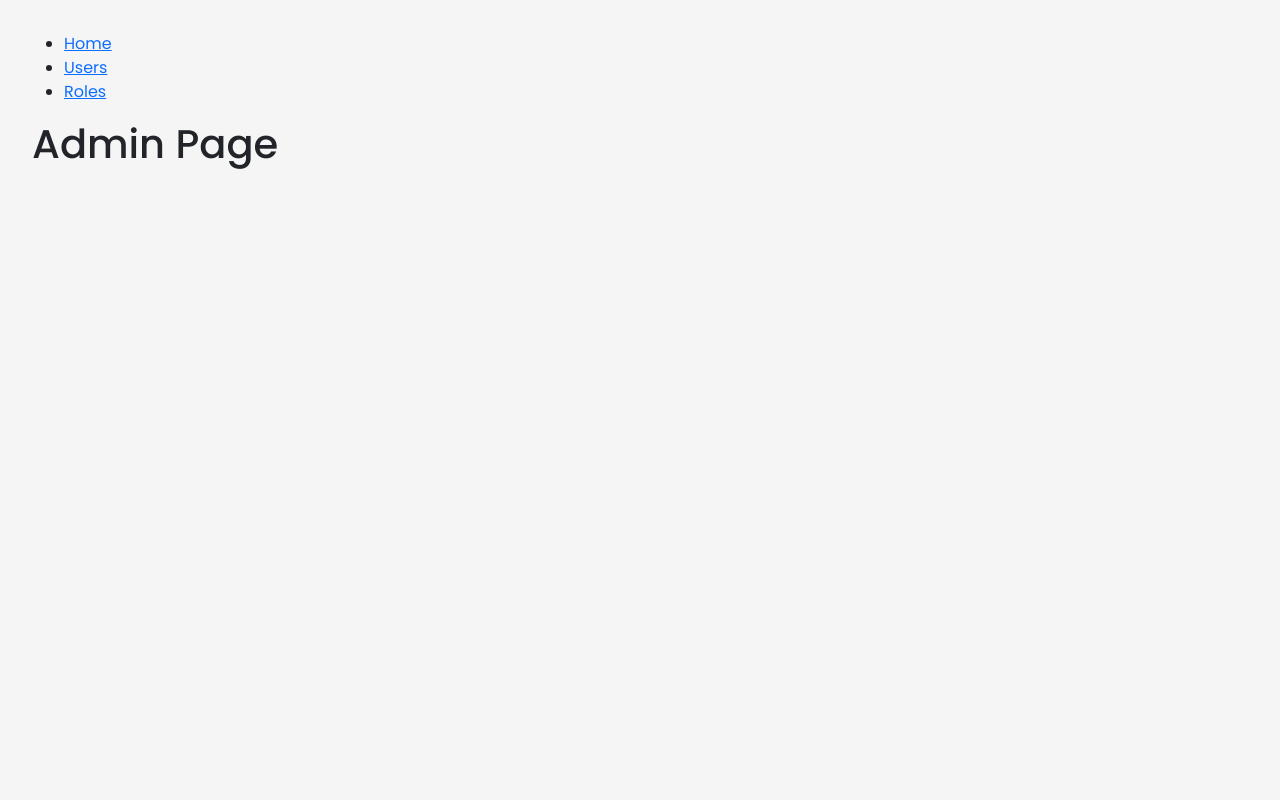
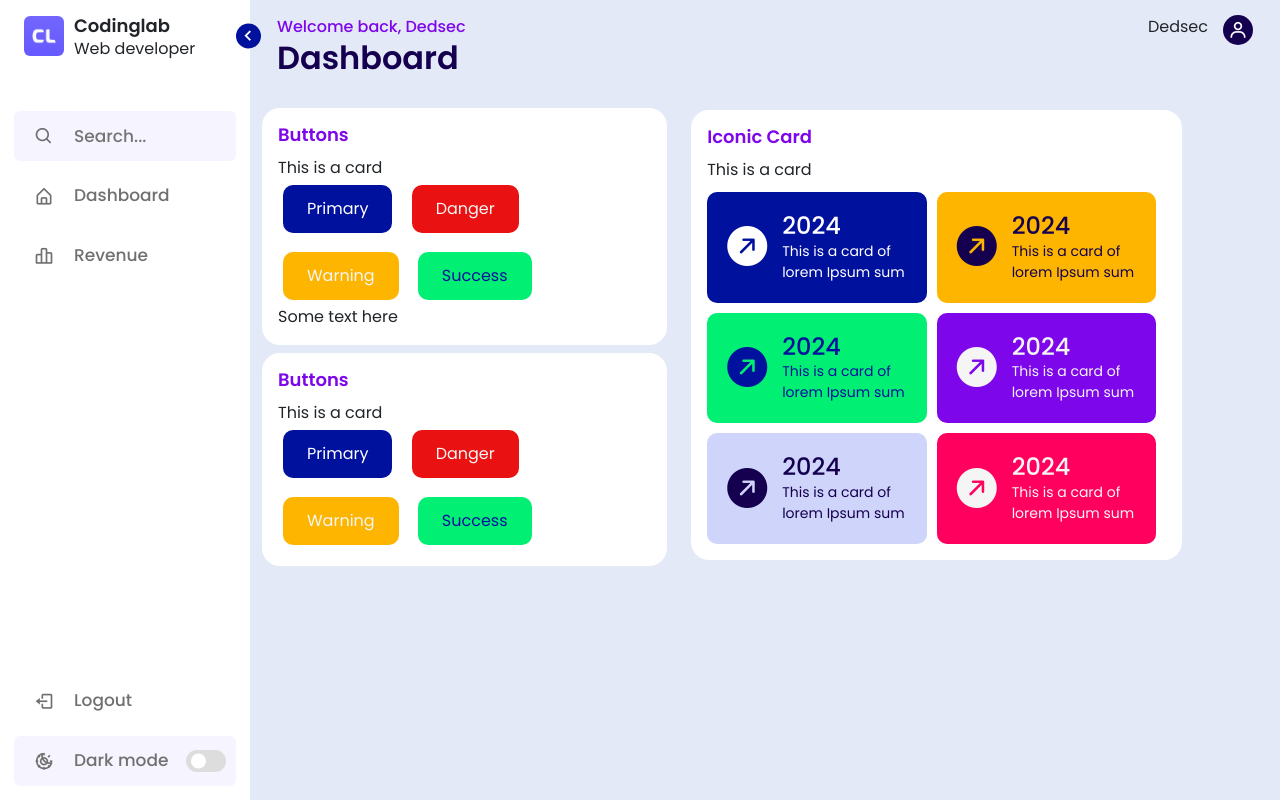
Before and after one commit to D3ds3c007/MPTC-Platform-Front, a Next.js app: page /dashboard/administrator in a window 1280 px wide. Built offline with nearby package versions, Linux system fonts and the light colour scheme.

Commit message:
update layout with sidebar

```diff
--- a/src/app/components/ui/SideBar/MSideBar.js
+++ b/src/app/components/ui/SideBar/MSideBar.js
@@ -3,10 +3,16 @@ import styles from './MSideBar.module.css';
 import Image from 'next/image';
 import logo from './logo.png';
 import { Container } from "react-bootstrap";
-import { useEffect } from 'react';
+import { usePathname } from 'next/navigation';
+import { Link } from 'next/link';
 
 
 export function MSideBar({children}) {
+
+    const path = usePathname();
+
+    const isAdministrator = path.startsWith('/dashboard/administrator');
+    const isProfessor = path.startsWith('/dashboard/professor');
 
 
   return (
@@ -36,6 +42,8 @@ export function MSideBar({children}) {
             </li>
 
             <ul className={styles["menu-links"]}>
+              {isAdministrator && (
+                <>
                   <li className={styles["nav-link"]}>
                     <a href="#">
                       <i className={`bx bx-home-alt ${styles.icon}`}></i>
@@ -49,15 +57,21 @@ export function MSideBar({children}) {
                       <span className={`${styles.text} ${styles["nav-text"]}`}>Revenue</span>
                     </a>
                   </li>
+                </>
+              )}
 
+              {isProfessor && (
+                <>
                   <li className={styles["nav-link"]}>
                     <a href="#">
                       <i className={`bx bx-bell ${styles.icon}`}></i>
                       <span className={`${styles.text} ${styles["nav-text"]}`}>Notifications</span>
                     </a>
                   </li>
+                </>
+              )}
 
-              <li className={styles["nav-link"]}>
+              {/* <li className={styles["nav-link"]}>
                 <a href="#">
                   <i className={`bx bx-pie-chart-alt ${styles.icon}`}></i>
                   <span className={`${styles.text} ${styles["nav-text"]}`}>Analytics</span>
@@ -76,7 +90,7 @@ export function MSideBar({children}) {
                   <i className={`bx bx-wallet ${styles.icon}`}></i>
                   <span className={`${styles.text} ${styles["nav-text"]}`}>Wallets</span>
                 </a>
-              </li>
+              </li> */}
             </ul>
           </div>
 
--- a/src/app/dashboard/administrator/page.js
+++ b/src/app/dashboard/administrator/page.js
@@ -1,8 +1,66 @@
+import { MButton } from "@/app/components/ui/Button/MButton";
+import { MCard } from "@/app/components/ui/Card/MCard";
+import { MIconicCard } from "@/app/components/ui/IconicCard/MIconicCard";
 export default function AdminPage()
 {
     return(
-        <div>
-            <h1>Admin Page</h1>
+        <div className="row">
+        <div className="col-md-5">
+          <MCard title="Buttons" >
+            <p>This is a card</p>
+            <div style={{
+              display: 'flex',
+              flexDirection: 'row',
+              flexWrap:'wrap',
+              gap: '1.2em',
+              padding: '5px'
+            }}>
+              <MButton variant="primary" bootstrapClass="btn-block">Primary</MButton>
+              <MButton variant="danger">Danger</MButton>
+              <MButton variant="warning">Warning</MButton>
+              <MButton variant="success">Success</MButton>
+
+            </div>
+
+            <p>Some text here</p>
+          </MCard>
+
+          <MCard title="Buttons" >
+            <p>This is a card</p>
+            <div style={{
+              display: 'flex',
+              flexDirection: 'row',
+              flexWrap:'wrap',
+              gap: '1.2em',
+              padding: '5px'
+            }}>
+              <MButton variant="primary" bootstrapClass="btn-block">Primary</MButton>
+              <MButton variant="danger">Danger</MButton>
+              <MButton variant="warning">Warning</MButton>
+              <MButton variant="success">Success</MButton>
+
+            </div>
+
+          </MCard>
         </div>
+
+        <div className="col-md-6">
+          <MCard title="Iconic Card">
+            <p>This is a card</p>
+            <div style={{
+              display: 'flex',
+              flexDirection: 'row',
+              flexWrap: 'wrap',
+            }}>
+                <MIconicCard data="2024" label="This is a card of lorem Ipsum sum" bootstrapClass="col-md-6" variant="primary"/>
+                <MIconicCard data="2024" label="This is a card of lorem Ipsum sum" bootstrapClass="col-md-6" variant="warning"/>
+                <MIconicCard data="2024" label="This is a card of lorem Ipsum sum" bootstrapClass="col-md-6" variant="success"/>
+                <MIconicCard data="2024" label="This is a card of lorem Ipsum sum" bootstrapClass="col-md-6" variant="secondary"/>
+                <MIconicCard data="2024" label="This is a card of lorem Ipsum sum" bootstrapClass="col-md-6"/>
+                <MIconicCard data="2024" label="This is a card of lorem Ipsum sum" bootstrapClass="col-md-6" variant="pink"/>
+            </div>
+          </MCard>
+        </div>
+      </div>
     )
 }
--- a/src/app/dashboard/layout.js
+++ b/src/app/dashboard/layout.js
@@ -1,86 +1,15 @@
 'use client';
+import { MSideBar} from "@/app/components/ui/SideBar/MSideBar";
 
-
-import { usePathname } from 'next/navigation'; // Hook to get the current path
-import Link from 'next/link';
 
 export default function DashboardLayout({children})
 {
-    const path = usePathname(); // Get the current path
-    const isAdministrator = path.startsWith('/dashboard/administrator');
-    const isProfessor = path.startsWith('/dashboard/professor');
-    const isMarketing = path.startsWith('/dashboard/marketing');
 
     return (
 
-        isAdministrator ? (
-            <>
-                <ul>
-                    <li>
-                        <Link href="/dashboard/administrator">Home</Link>
-                    </li>
-                    <li>
-                        <Link href="/dashboard/administrator/users">Users</Link>
-                    </li>
-                    <li>
-                        <Link href="/dashboard/administrator/roles">Roles</Link>
-                    </li>
-                </ul>
+        <MSideBar>
+            {children}
+        </MSideBar>
 
-                <section>{children}</section>
-            </>
-
-        ) : isProfessor ? (
-            <>
-                <ul>
-                    <li>
-                        <Link href="/dashboard/professor">Home</Link>
-                    </li>
-                    <li>
-                        <Link href="/dashboard/professor/courses">Courses</Link>
-                    </li>
-                    <li>
-                        <Link href="/dashboard/professor/students">Students</Link>
-                    </li>
-                </ul>
-
-                <section>{children}</section>
-
-            </>
-        ) : isMarketing ? (
-            <>
-                <ul>
-                    <li>
-                        <Link href="/dashboard/marketing">Home</Link>
-                    </li>
-                    <li>
-                        <Link href="/dashboard/marketing/campaigns">Campaigns</Link>
-                    </li>
-                    <li>
-                        <Link href="/dashboard/marketing/leads">Leads</Link>
-                    </li>
-                </ul>
-
-                <section>{children}</section>
-
-            </>
-        ) : (
-            <div>
-                <ul>
-                    <li>
-                        <Link href="/dashboard">Home</Link>
-                    </li>
-                    <li>
-                        <Link href="/dashboard/administrator">Administrator</Link>
-                    </li>
-                    <li>
-                        <Link href="/dashboard/professor">Professor</Link>
-                    </li>
-                    <li>
-                        <Link href="/dashboard/marketing">Marketing</Link>
-                    </li>
-                </ul>
-            </div>
-        )
     )
 }
```
Also changed, not shown: src/app/page.js (+0 -10 lines). Lines whose indentation alone changed are shown as unchanged.
